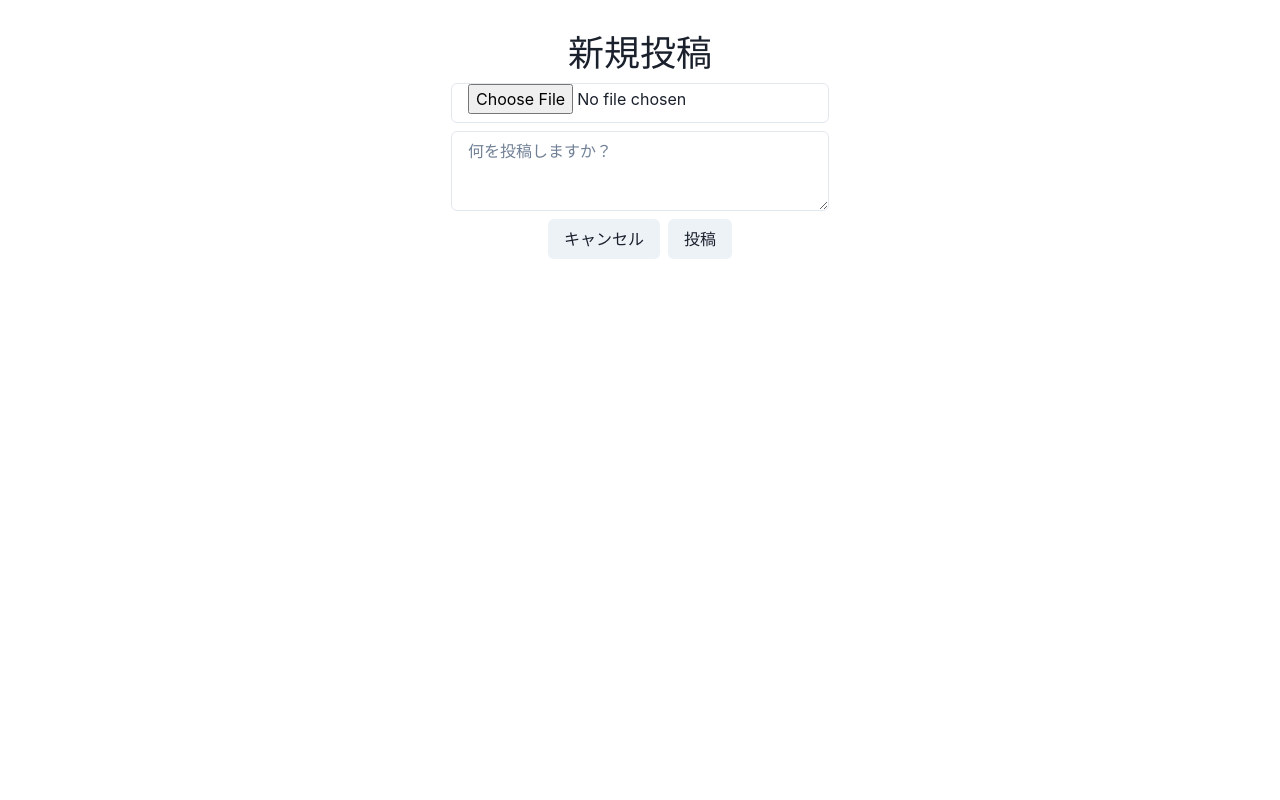
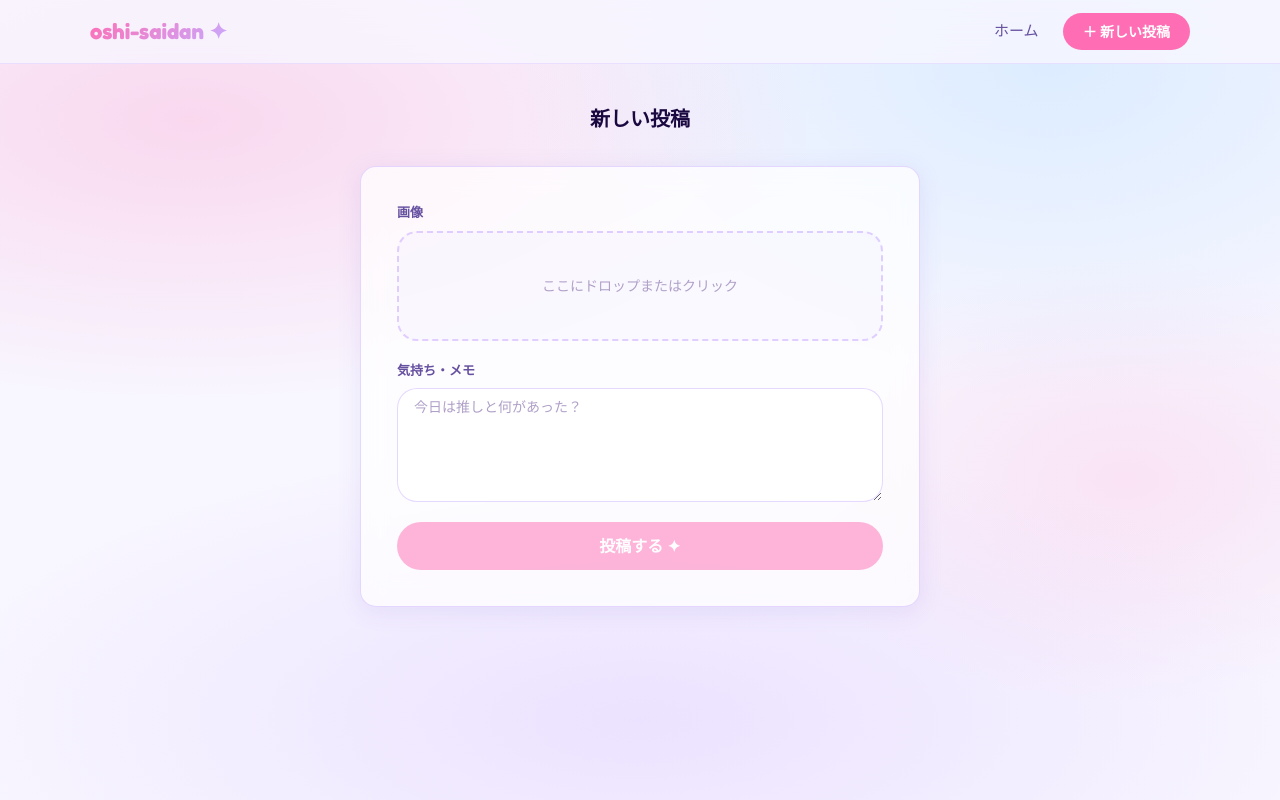
Before and after one commit to kooooo1tktn/oshi-saidan, a React (Vite) app: page /new in a window 1280 px wide. Built offline with nearby package versions, Linux system fonts and the light colour scheme; no server answers.

Commit message:
feat: implement layout and header components, enhance styling and error handling in pages, and update theme

```diff
--- /dev/null
+++ b/src/components/Header.tsx
@@ -0,0 +1,72 @@
+import { Box, Flex, Text, HStack } from "@chakra-ui/react";
+import { Link } from "react-router-dom";
+
+export const Header = () => {
+  return (
+    <Box
+      as="nav"
+      position="sticky"
+      top={0}
+      zIndex={100}
+      h="64px"
+      px={12}
+      bg="rgba(248,246,255,0.78)"
+      style={{ backdropFilter: "blur(18px)" }}
+      borderBottom="1px solid rgba(200,170,255,0.28)"
+    >
+      <Flex align="center" justify="space-between" h="full" maxW="1100px" mx="auto">
+        {/* Logo */}
+        <Text
+          as={Link}
+          to="/"
+          fontFamily="heading"
+          fontSize="22px"
+          fontWeight="700"
+          textDecoration="none"
+          style={{
+            background: "linear-gradient(135deg, #FF6EB4, #C8AAFF)",
+            WebkitBackgroundClip: "text",
+            WebkitTextFillColor: "transparent",
+            backgroundClip: "text",
+          }}
+        >
+          oshi-saidan ✦
+        </Text>
+
+        {/* Nav links */}
+        <HStack spacing={6}>
+          <Text
+            as={Link}
+            to="/"
+            fontFamily="heading"
+            fontSize="15px"
+            fontWeight="500"
+            color="#6650A0"
+            textDecoration="none"
+            _hover={{ color: "#FF6EB4" }}
+            transition="color 0.2s"
+          >
+            ホーム
+          </Text>
+          <Text
+            as={Link}
+            to="/new"
+            fontFamily="heading"
+            fontSize="14px"
+            fontWeight="600"
+            bg="#FF6EB4"
+            color="white"
+            borderRadius="full"
+            px={5}
+            py={2}
+            textDecoration="none"
+            _hover={{ bg: "#DD3888" }}
+            transition="background 0.2s"
+          >
+            ＋ 新しい投稿
+          </Text>
+        </HStack>
+      </Flex>
+    </Box>
+  );
+};
--- /dev/null
+++ b/src/components/Layout.tsx
@@ -0,0 +1,34 @@
+import { Box } from "@chakra-ui/react";
+import { Outlet } from "react-router-dom";
+import { Header } from "./Header";
+
+export const Layout = () => {
+  return (
+    <Box position="relative" minH="100vh">
+      {/* Aurora background — fixed behind all content */}
+      <Box
+        position="fixed"
+        inset={0}
+        zIndex={0}
+        pointerEvents="none"
+        style={{
+          background: `
+            radial-gradient(ellipse 70% 50% at 15% 15%, rgba(255,110,180,0.22) 0%, transparent 70%),
+            radial-gradient(ellipse 60% 60% at 82%  8%, rgba(110,198,255,0.20) 0%, transparent 70%),
+            radial-gradient(ellipse 80% 50% at 50% 90%, rgba(200,170,255,0.26) 0%, transparent 70%),
+            radial-gradient(ellipse 40% 40% at 88% 60%, rgba(255,110,180,0.14) 0%, transparent 70%),
+            #F8F6FF
+          `,
+        }}
+      />
+
+      {/* Foreground content */}
+      <Box position="relative" zIndex={1}>
+        <Header />
+        <Box as="main">
+          <Outlet />
+        </Box>
+      </Box>
+    </Box>
+  );
+};
--- /dev/null
+++ b/src/components/PostCard.tsx
@@ -0,0 +1,58 @@
+import { Box, Text } from "@chakra-ui/react";
+import { Link } from "react-router-dom";
+import { Post } from "../types";
+import { getImageUrl } from "../supabase/supabaseFunctions";
+
+type Props = {
+  post: Post;
+};
+
+export const PostCard = ({ post }: Props) => {
+  const imageUrl = getImageUrl(post.image_url);
+
+  return (
+    <Box
+      as={Link}
+      to={`/posts/${post.id}`}
+      display="block"
+      bg="rgba(255,255,255,0.72)"
+      style={{ backdropFilter: "blur(12px)" }}
+      border="1px solid"
+      borderColor="rgba(200,170,255,0.45)"
+      borderRadius="2xl"
+      overflow="hidden"
+      boxShadow="0 4px 24px rgba(100,70,200,0.10), 0 1px 6px rgba(100,70,200,0.06)"
+      textDecoration="none"
+      transition="transform 0.25s cubic-bezier(0.34,1.56,0.64,1), box-shadow 0.25s cubic-bezier(0.34,1.56,0.64,1), border-color 0.25s"
+      _hover={{
+        transform: "translateY(-6px) rotate(-0.5deg)",
+        boxShadow: "0 16px 48px rgba(200,170,255,0.32)",
+        borderColor: "rgba(255,110,180,0.40)",
+      }}
+    >
+      {/* Card image */}
+      <Box
+        as="img"
+        src={imageUrl}
+        alt="投稿画像"
+        width="100%"
+        height="180px"
+        objectFit="cover"
+        display="block"
+      />
+
+      {/* Card body */}
+      <Box p="16px 20px 20px">
+        <Text
+          fontFamily="body"
+          fontSize="14px"
+          color="#1A0840"
+          lineHeight="1.85"
+          noOfLines={3}
+        >
+          {post.description}
+        </Text>
+      </Box>
+    </Box>
+  );
+};
--- a/src/main.tsx
+++ b/src/main.tsx
@@ -4,12 +4,13 @@ import App from './App';
 import { BrowserRouter } from 'react-router-dom';
 import { ChakraProvider } from '@chakra-ui/react';
 import { QueryClient, QueryClientProvider } from "@tanstack/react-query";
+import { theme } from "./theme";
 
 const queryClient = new QueryClient()
 
 createRoot(document.getElementById('root')!).render(
   <QueryClientProvider client={queryClient}>
-    <ChakraProvider>
+    <ChakraProvider theme={theme}>
       <BrowserRouter>
         <App />
       </BrowserRouter>
--- a/src/pages/Home.tsx
+++ b/src/pages/Home.tsx
@@ -1,41 +1,63 @@
-import { getPosts, getImageUrl } from "../supabase/supabaseFunctions";
-import { Link } from "react-router-dom";
-import { Button,Box } from "@chakra-ui/react";
+import { Box, Grid, Text, Spinner, Center } from "@chakra-ui/react";
+import { getPosts } from "../supabase/supabaseFunctions";
 import { useQuery } from "@tanstack/react-query";
 import { Post } from "../types";
+import { PostCard } from "../components/PostCard";
 
 export const Home = () => {
-  const { data, isLoading, isError, error } = useQuery<Post[]>({ queryKey: ['posts'], queryFn: getPosts });
+  const { data, isLoading, isError, error } = useQuery<Post[]>({
+    queryKey: ["posts"],
+    queryFn: getPosts,
+  });
 
   if (isLoading) {
-    return <div>Loading...</div>;
+    return (
+      <Center py={20}>
+        <Spinner color="#FF6EB4" size="xl" thickness="3px" />
+      </Center>
+    );
   }
 
   if (isError) {
-    return <div>投稿の取得に失敗しました。：{error.message}</div>;
+    return (
+      <Center py={20}>
+        <Text color="#6650A0" fontFamily="body">
+          投稿の取得に失敗しました: {error.message}
+        </Text>
+      </Center>
+    );
   }
 
   if (!data?.length) {
-    return <div>投稿がまだありません</div>;
+    return (
+      <Center py={20}>
+        <Text fontFamily="heading" fontSize="lg" color="#6650A0">
+          まだ投稿がありません ✦
+        </Text>
+      </Center>
+    );
   }
 
   return (
-    <>
-      <h1>推し祭壇</h1>
-      <Button as={Link} to="/new" colorScheme="blue" mt={4}>新規投稿</Button>
-      <Box>
-        {data.map((post) => {
-          const imageUrl = getImageUrl(post.image_url);
-          return (
-            <Link key={post.id} to={`/posts/${post.id}`}>
-              <Box m={6}>
-                <img src={imageUrl} alt="投稿画像" />
-                <p>{post.description}</p>
-              </Box>
-            </Link>
-          );
-        })}
-      </Box>
-    </>
+    <Box maxW="1100px" mx="auto" px={{ base: 4, lg: 12 }} py={10}>
+      <Text
+        fontFamily="heading"
+        fontSize="20px"
+        fontWeight="600"
+        color="#1A0840"
+        mb={6}
+      >
+        投稿一覧
+      </Text>
+
+      <Grid
+        templateColumns={{ base: "1fr", md: "repeat(2, 1fr)", lg: "repeat(3, 1fr)" }}
+        gap={5}
+      >
+        {data.map((post) => (
+          <PostCard key={post.id} post={post} />
+        ))}
+      </Grid>
+    </Box>
   );
 };
--- a/src/pages/New.tsx
+++ b/src/pages/New.tsx
@@ -1,18 +1,15 @@
 import {
+  Box,
   Button,
-  Container,
   VStack,
-  Box,
-  HStack,
-  Heading,
+  Text,
   FormControl,
+  FormErrorMessage,
   Textarea,
-  Input,
-  FormErrorMessage,
   Alert,
   AlertIcon,
 } from "@chakra-ui/react";
-import { useNavigate, Link } from "react-router-dom";
+import { useNavigate } from "react-router-dom";
 import { useForm } from "react-hook-form";
 import { createPosts } from "../supabase/supabaseFunctions";
 import { useState } from "react";
@@ -30,15 +27,13 @@ export const New = () => {
   } = useForm<FormData>({ mode: "onBlur" });
 
   const navigate = useNavigate();
-
   const [errorMessage, setErrorMessage] = useState<string | null>(null);
 
-  // 投稿ボタン、クリック時の処理
   const onSubmit = async (data: FormData) => {
     try {
       await createPosts(data.image[0], data.content);
       navigate("/");
-    } catch(error) {
+    } catch (error) {
       if (error instanceof Error) {
         setErrorMessage(error.message);
       }
@@ -46,50 +41,132 @@ export const New = () => {
   };
 
   return (
-    <>
-      <Container>
-        <VStack>
-          <Heading>新規投稿</Heading>
-          <Box>
+    <Box maxW="1100px" mx="auto" px={{ base: 4, lg: 12 }} py={10}>
+      <Text
+        fontFamily="heading"
+        fontSize="20px"
+        fontWeight="600"
+        color="#1A0840"
+        mb={8}
+        textAlign="center"
+      >
+        新しい投稿
+      </Text>
+
+      {/* Form card */}
+      <Box
+        bg="rgba(255,255,255,0.72)"
+        style={{ backdropFilter: "blur(12px)" }}
+        border="1px solid"
+        borderColor="rgba(200,170,255,0.45)"
+        borderRadius="2xl"
+        p={9}
+        maxW="560px"
+        boxShadow="0 4px 24px rgba(100,70,200,0.10)"
+        mx="auto"
+      >
         <form onSubmit={handleSubmit(onSubmit)}>
-              <VStack>
+          <VStack spacing={5} align="stretch">
+            {/* Image upload */}
             <FormControl isInvalid={!!errors.image}>
-                  <Input
+              <Text
+                fontFamily="heading"
+                fontSize="13px"
+                fontWeight="600"
+                color="#6650A0"
+                mb={2}
+              >
+                画像
+              </Text>
+              <Box
+                border="2px dashed rgba(200,170,255,0.55)"
+                borderRadius="20px"
+                h="110px"
+                bg="rgba(200,170,255,0.05)"
+                display="flex"
+                alignItems="center"
+                justifyContent="center"
+                position="relative"
+                overflow="hidden"
+                cursor="pointer"
+              >
+                <Text fontFamily="heading" fontSize="14px" color="#B0A0C8">
+                  ここにドロップまたはクリック
+                </Text>
+                <Box
+                  as="input"
                   type="file"
                   accept="image/*"
+                  position="absolute"
+                  inset={0}
+                  opacity={0}
+                  cursor="pointer"
                   {...register("image", { required: "画像は必須です" })}
                 />
+              </Box>
               <FormErrorMessage>{errors.image?.message}</FormErrorMessage>
             </FormControl>
+
+            {/* Content */}
             <FormControl isInvalid={!!errors.content}>
+              <Text
+                fontFamily="heading"
+                fontSize="13px"
+                fontWeight="600"
+                color="#6650A0"
+                mb={2}
+              >
+                気持ち・メモ
+              </Text>
               <Textarea
-                    placeholder="何を投稿しますか？"
-                    {...register("content", {
-                      required: "説明文の入力は必須です",
-                    })}
+                placeholder="今日は推しと何があった？"
+                rows={5}
+                bg="rgba(255,255,255,0.65)"
+                style={{ backdropFilter: "blur(8px)" }}
+                border="1px solid"
+                borderColor="rgba(200,170,255,0.45)"
+                borderRadius="20px"
+                fontFamily="body"
+                fontSize="14px"
+                color="#1A0840"
+                _placeholder={{ color: "#B0A0C8" }}
+                _focus={{
+                  borderColor: "#FFB0D8",
+                  boxShadow: "0 0 0 3px rgba(255,110,180,0.12)",
+                  outline: "none",
+                }}
+                {...register("content", { required: "説明文の入力は必須です" })}
               />
               <FormErrorMessage>{errors.content?.message}</FormErrorMessage>
             </FormControl>
-                <HStack>
-                  <Button type="button" as={Link} to="/">
-                    キャンセル
+
+            {/* Submit */}
+            <Button
+              type="submit"
+              isDisabled={!isValid || isSubmitting}
+              isLoading={isSubmitting}
+              bg="#FF6EB4"
+              color="white"
+              borderRadius="full"
+              fontFamily="heading"
+              fontWeight="600"
+              fontSize="16px"
+              py={6}
+              _hover={{ bg: "#DD3888" }}
+              _disabled={{ opacity: 0.5, cursor: "not-allowed" }}
+            >
+              投稿する ✦
             </Button>
-                  <Button type="submit" disabled={!isValid || isSubmitting}>
-                    投稿
-                  </Button>
-                </HStack>
+
             {errorMessage && (
-                  <Alert status="error">
+              <Alert status="error" borderRadius="xl">
                 <AlertIcon />
-                    投稿に失敗しました。<br/>
-                    {errorMessage}
+                投稿に失敗しました。{errorMessage}
               </Alert>
             )}
           </VStack>
         </form>
       </Box>
-        </VStack>
-      </Container>
-    </>
+    </Box>
   );
 };
--- a/src/routes/Router.tsx
+++ b/src/routes/Router.tsx
@@ -2,15 +2,16 @@ import { Route, Routes } from "react-router-dom";
 import { Home } from "../pages/Home";
 import { Posts } from "../pages/Posts";
 import { New } from "../pages/New";
+import { Layout } from "../components/Layout";
 
 export const Router = () => {
   return (
-    <>
-      <Routes>
+    <Routes>
+      <Route element={<Layout />}>
         <Route path="/" element={<Home />} />
         <Route path="/posts/:id" element={<Posts />} />
         <Route path="/new" element={<New />} />
-      </Routes>
-    </>
+      </Route>
+    </Routes>
   );
 };
--- a/src/styles/App.css
+++ b/src/styles/App.css
@@ -1,6 +1,3 @@
 #root {
-  max-width: 1280px;
-  margin: 0 auto;
-  padding: 2rem;
-  text-align: center;
+  min-height: 100vh;
 }
--- a/src/styles/index.css
+++ b/src/styles/index.css
@@ -1,23 +1,14 @@
-:root {
-  font-family: system-ui, Avenir, Helvetica, Arial, sans-serif;
-  line-height: 1.5;
-  font-weight: 400;
+@import url('https://fonts.googleapis.com/css2?family=Fredoka:wght@400;500;600;700&family=Noto+Sans+JP:wght@300;400;500;700&display=swap');
 
-  font-synthesis: none;
-  text-rendering: optimizeLegibility;
-  -webkit-font-smoothing: antialiased;
-  -moz-osx-font-smoothing: grayscale;
+*,
+*::before,
+*::after {
+  box-sizing: border-box;
 }
 
 body {
   margin: 0;
-  display: flex;
-  place-items: center;
-  min-width: 320px;
   min-height: 100vh;
+  -webkit-font-smoothing: antialiased;
+  -moz-osx-font-smoothing: grayscale;
 }
-
-h1 {
-  font-size: 3.2em;
-  line-height: 1.1;
-}
```
Also changed, not shown: src/pages/Posts.tsx (+71 -13 lines), src/theme.ts (added, +8 -0 lines), 2 other files (tests, documents, lock files or other folders). Lines whose indentation alone changed are shown as unchanged.
